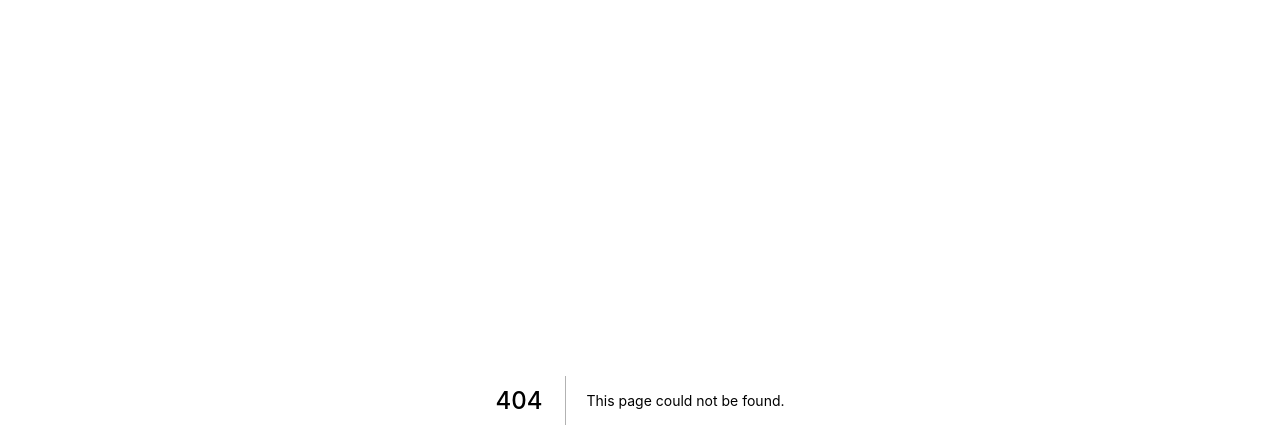
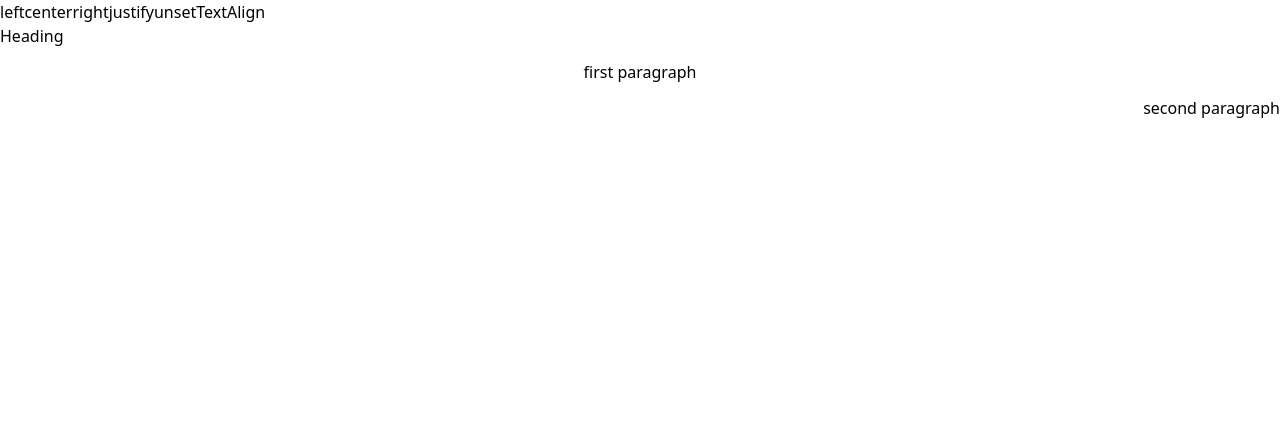
Before and after one commit to JainPaul-TeachEdison/my-tip-tap-editor, a Next.js app: page /text-align in a window 1280 px wide. Before the commit this address had no page. Shown: the top 448 px of the page. Built offline with nearby package versions, Linux system fonts and the light colour scheme.

Commit message:
improvement:Added strike,blockquote,code and text alignment plugin

```diff
--- a/package.json
+++ b/package.json
@@ -9,13 +9,17 @@
     "lint": "next lint"
   },
   "dependencies": {
+    "@tiptap/extension-blockquote": "^2.1.12",
     "@tiptap/extension-bold": "^2.1.12",
     "@tiptap/extension-bullet-list": "^2.1.12",
+    "@tiptap/extension-code": "^2.1.12",
     "@tiptap/extension-color": "^2.1.12",
     "@tiptap/extension-highlight": "^2.1.12",
     "@tiptap/extension-italic": "^2.1.12",
     "@tiptap/extension-list-item": "^2.1.12",
     "@tiptap/extension-ordered-list": "^2.1.12",
+    "@tiptap/extension-strike": "^2.1.12",
+    "@tiptap/extension-text-align": "^2.1.12",
     "@tiptap/extension-text-style": "^2.1.12",
     "@tiptap/extension-underline": "^2.1.12",
     "@tiptap/pm": "^2.1.12",
--- a/pages/index.tsx
+++ b/pages/index.tsx
@@ -11,14 +11,23 @@ import { Color } from "@tiptap/extension-color";
 import Highlight from "@tiptap/extension-highlight";
 import Bold from "@tiptap/extension-bold";
 import Italic from "@tiptap/extension-italic";
-import Underline from '@tiptap/extension-underline'
+import Underline from "@tiptap/extension-underline";
+import TextAlign from "@tiptap/extension-text-align";
+import Heading from "@tiptap/extension-heading";
+import Strike from "@tiptap/extension-strike";
+import Code from '@tiptap/extension-code'
+import Blockquote from '@tiptap/extension-blockquote'
 
 const TiptapEditor = () => {
   const editor = useEditor({
     extensions: [
       Document,
       Paragraph,
+      Heading,
       Text,
+      TextAlign.configure({
+        types: ["heading", "paragraph"],
+      }),
       OrderedList,
       ListItem,
       BulletList,
@@ -28,6 +37,9 @@ const TiptapEditor = () => {
       Bold,
       Italic,
       Underline,
+      Strike,
+      Code,
+      Blockquote,
     ],
     content: `
 
@@ -40,6 +52,9 @@ const TiptapEditor = () => {
         <li>This item starts at 5</li>
         <li>And another one</li>
       </ol>
+
+      <h2>Heading</h2>
+      <p>first paragraph</p>
     `,
   });
 
@@ -53,6 +68,8 @@ const TiptapEditor = () => {
   return (
     <div className="max-w-2xl mx-auto mt-8">
       <h1 className="text-5xl font-bold mb-4 text-center">Tiptap Editor</h1>
+
+      {/* Listing  */}
       <h1 className="text-xl font-bold mb-4">Ordered/Unorderd List</h1>
       <div className="flex space-x-2 mb-4">
         <button
@@ -99,7 +116,7 @@ const TiptapEditor = () => {
           Toggle Ordered List
         </button>
       </div>
-
+      {/* Text color */}
       <h1 className="text-xl font-bold mb-4">Text color</h1>
 
       <div className="flex space-x-2 mb-4">
@@ -188,6 +205,7 @@ const TiptapEditor = () => {
           UnsetColor
         </button>
       </div>
+      {/* Text highlight */}
       <h1 className="text-xl font-bold mb-4">Highlight Text</h1>
       <div className="flex space-x-2 mb-4">
         <button
@@ -257,18 +275,6 @@ const TiptapEditor = () => {
           Red
         </button>
         <button
-          onClick={() =>
-            editor.chain().focus().toggleHighlight({ color: "#ffa8a8" }).run()
-          }
-          className={`px-4 py-2 bg-red-500 text-white ${
-            editor.isActive("highlight", { color: "#ffa8a8" })
-              ? "is-active"
-              : ""
-          }`}
-        >
-          Red (#ffa8a8)
-        </button>
-        <button
           onClick={() => editor.chain().focus().unsetHighlight().run()}
           className={`px-4 py-2 bg-gray-500 text-white ${
             !editor.isActive("highlight") ? "cursor-not-allowed" : ""
@@ -278,6 +284,7 @@ const TiptapEditor = () => {
           Unset Highlight
         </button>
       </div>
+      {/* Text Fromating */}
       <h1 className="text-xl font-bold mb-4">Text Formating</h1>
       <div className="flex space-x-2 mb-4">
         <button
@@ -305,17 +312,89 @@ const TiptapEditor = () => {
           Italic
         </button>
         <button
-        onClick={() => editor.chain().focus().toggleUnderline().run()}
+          onClick={() => editor.chain().focus().toggleUnderline().run()}
+          className={`px-4 py-2 text-${
+            editor.isActive("underline") ? "white" : "black"
+          } ${
+            editor.isActive("underline")
+              ? "bg-black"
+              : "bg-white border-black border-2"
+          } rounded`}
+        >
+          Underline
+        </button>
+        <button
+        onClick={() => editor.chain().focus().toggleStrike().run()}
         className={`px-4 py-2 text-${
-          editor.isActive("underline") ? "white" : "black"
+          editor.isActive("strike") ? "white" : "black"
         } ${
-          editor.isActive("underline")
+          editor.isActive("strike")
             ? "bg-black"
             : "bg-white border-black border-2"
         } rounded`}
       >
-        Underline
+        Strike
       </button>
+      <button
+        onClick={() => editor.chain().focus().toggleCode().run()}
+        className={`px-4 py-2 text-${
+          editor.isActive("code") ? "white" : "black"
+        } ${
+          editor.isActive("code")
+            ? "bg-black"
+            : "bg-white border-black border-2"
+        } rounded`}
+      >
+        Code
+      </button>
+      <button
+        onClick={() => editor.chain().focus().toggleBlockquote().run()}
+        className={`px-4 py-2 text-${
+          editor.isActive("blockquote") ? "white" : "black"
+        } ${
+          editor.isActive("blockquote")
+            ? "bg-black"
+            : "bg-white border-black border-2"
+        } rounded`}
+      >
+        Blockquote
+      </button>
+      </div>
+      {/* Text alignment */}
+      <h1 className="text-xl font-bold mb-4">Text Alignment</h1>
+      <div className="flex items-center space-x-4">
+        <button
+          onClick={() => editor.chain().focus().setTextAlign("left").run()}
+          className={`${
+            editor.isActive({ textAlign: "left" }) ? "is-active" : ""
+          } bg-black text-white px-3 py-1 rounded`}
+        >
+          left
+        </button>
+        <button
+          onClick={() => editor.chain().focus().setTextAlign("center").run()}
+          className={`${
+            editor.isActive({ textAlign: "center" }) ? "is-active" : ""
+          } bg-black text-white px-3 py-1 rounded`}
+        >
+          center
+        </button>
+        <button
+          onClick={() => editor.chain().focus().setTextAlign("right").run()}
+          className={`${
+            editor.isActive({ textAlign: "right" }) ? "is-active" : ""
+          } bg-black text-white px-3 py-1 rounded`}
+        >
+          right
+        </button>
+        <button
+          onClick={() => editor.chain().focus().setTextAlign("justify").run()}
+          className={`${
+            editor.isActive({ textAlign: "justify" }) ? "is-active" : ""
+          } bg-black text-white px-3 py-1 rounded`}
+        >
+          justify
+        </button>
       </div>
 
       <EditorContent editor={editor} className="border p-4" />
--- /dev/null
+++ b/pages/text-align.tsx
@@ -0,0 +1,64 @@
+import Document from '@tiptap/extension-document'
+import Heading from '@tiptap/extension-heading'
+import Paragraph from '@tiptap/extension-paragraph'
+import Text from '@tiptap/extension-text'
+import TextAlign from '@tiptap/extension-text-align'
+import { EditorContent, useEditor } from '@tiptap/react'
+import React from 'react'
+
+export default () => {
+  const editor = useEditor({
+    extensions: [
+      Document,
+      Paragraph,
+      Text,
+      Heading,
+      TextAlign.configure({
+        types: ['heading', 'paragraph'],
+      }),
+    ],
+    content: `
+        <h2>Heading</h2>
+        <p style="text-align: center">first paragraph</p>
+        <p style="text-align: right">second paragraph</p>
+      `,
+  })
+
+  if (!editor) {
+    return null
+  }
+
+  return (
+    <div>
+        <div>
+      <button
+        onClick={() => editor.chain().focus().setTextAlign('left').run()}
+        className={editor.isActive({ textAlign: 'left' }) ? 'is-active' : ''}
+      >
+        left
+      </button>
+      <button
+        onClick={() => editor.chain().focus().setTextAlign('center').run()}
+        className={editor.isActive({ textAlign: 'center' }) ? 'is-active' : ''}
+      >
+        center
+      </button>
+      <button
+        onClick={() => editor.chain().focus().setTextAlign('right').run()}
+        className={editor.isActive({ textAlign: 'right' }) ? 'is-active' : ''}
+      >
+        right
+      </button>
+      <button
+        onClick={() => editor.chain().focus().setTextAlign('justify').run()}
+        className={editor.isActive({ textAlign: 'justify' }) ? 'is-active' : ''}
+      >
+        justify
+      </button>
+
+      <button onClick={() => editor.chain().focus().unsetTextAlign().run()}>unsetTextAlign</button>
+      </div>
+      <EditorContent editor={editor} />
+    </div>
+  )
+}
--- a/styles/globals.css
+++ b/styles/globals.css
@@ -2,15 +2,32 @@
 @tailwind components;
 @tailwind utilities;
 
-.tiptap > * + * {
+.tiptap>*+* {
   margin-top: 0.75em;
 }
 
-  .tiptap ul{
+.tiptap ul {
   padding: 0 1rem;
   list-style-type: disc;
 }
+
 .tiptap ol {
   padding: 0 1rem;
   list-style-type: decimal;
 }
+
+.tiptap blockquote {
+  border-left: 3px solid rgba(13, 13, 13, 1);
+  padding-left: .3rem;
+  margin-left: 1rem;
+}
+
+
+.tiptap code {
+  background-color: rgba(97, 97, 97, 0.1);
+  border-radius: 0.25em;
+  box-decoration-break: clone;
+  color: #616161;
+  font-size: 0.9rem;
+  padding: 0.25em;
+}
```
Also changed, not shown: 2 other files (tests, documents, lock files or other folders). Lines whose indentation alone changed are shown as unchanged.
